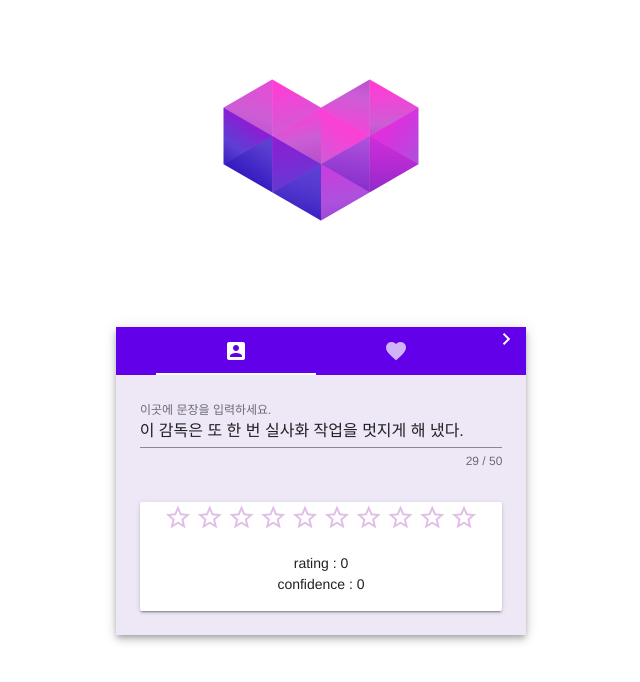
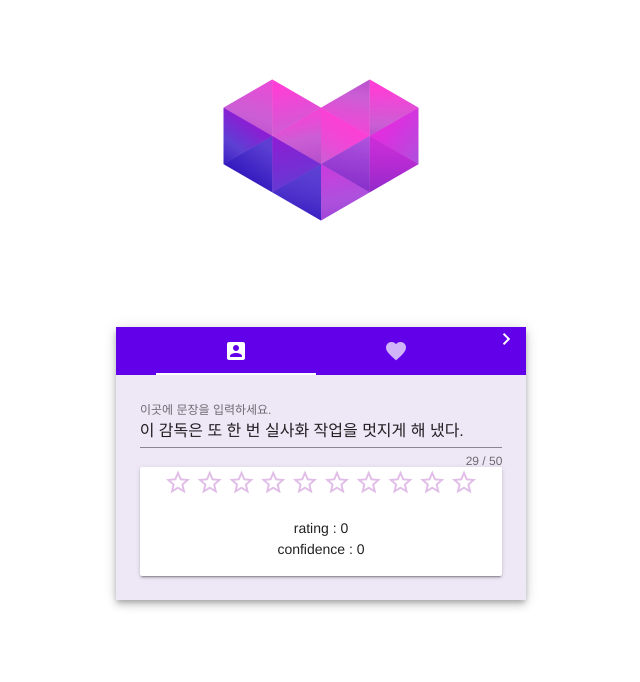
Before and after one commit to minarc/hart, a Vue app: page /#/ in a window 1280 px wide. Shown: the top 682 px of the page, without its empty margins (319-959 px from the left). Built offline with nearby package versions, Linux system fonts and the light colour scheme.

Commit message:
ux improve

```diff
--- a/src/components/Input.vue
+++ b/src/components/Input.vue
@@ -11,9 +11,9 @@
             @keyup.enter="submit()"
             label="이곳에 문장을 입력하세요."
             :disabled="linearProgressActive"
+            :loading="linearProgressActive"
           ></v-text-field>
         </v-form>
-        <v-progress-linear :active="linearProgressActive" color="purple" :indeterminate="true"></v-progress-linear>
         <v-alert
           :value="alert"
           color="error"
@@ -95,7 +95,7 @@ export default {
         })
         .catch(error => {
           this.alert = true
-          this.alertMessage = error.response.status + ' ' + error.response.data.error
+          this.message = error.response.status + ' ' + error.response.data.error
           this.input = true
           this.linearProgressActive = false
         })
```
